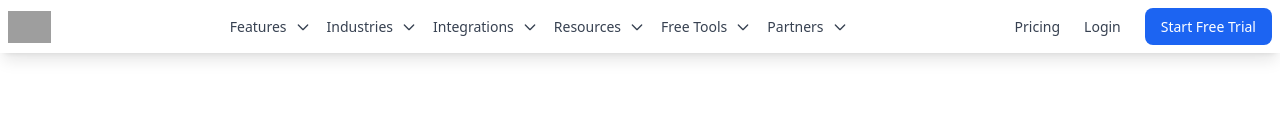
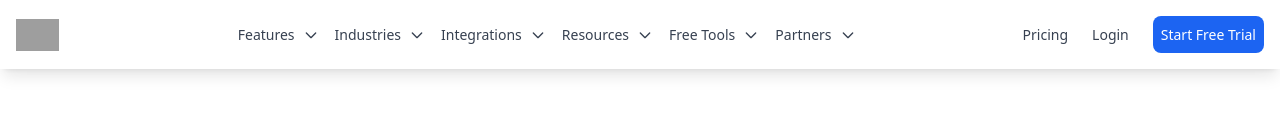
Before and after one commit to Swati-jain123/gallabox, a React (Create React App) app: page / in a window 1280 px wide. Shown: the top 130 px of the page. Built offline with nearby package versions, Linux system fonts and the light colour scheme; grey boxes are pictures that could not be loaded.

Commit message:
Update Header.js

```diff
--- a/src/components/Header.js
+++ b/src/components/Header.js
@@ -251,7 +251,7 @@ const ResponsiveHeader = () => {
   return (
     <nav className="bg-white shadow-lg border-gray-200 dark:bg-gray-900 dark:border-gray-700 fixed z-50 w-full">
       {/* Container for navigation content */}
-      <div className="mx-auto flex justify-between p-2 lg:flex-row 2xl:mx-[150px]">
+      <div className="mx-auto flex justify-between p-4 lg:flex-row 2xl:mx-[150px]">
         {/* Gallabox Logo  Left side*/}
         <a href="#" className="flex items-center mb-4 lg:mb-0">
           <img
@@ -410,21 +410,21 @@ const ResponsiveHeader = () => {
 
           <a
             href="#"
-            className="text-gray-700 hover:underline dark:text-white text-[14px] 2xl:text-[19px] font-medium"
+            className="text-gray-700 hover:underline dark:text-white text-[14px] 2xl:text-[16px] font-medium"
           >
             Pricing
           </a>
           {/* Contact Link */}
           <a
             href="#"
-            className="text-gray-700 dark:text-white text-[14px] 2xl:text-[19px] font-medium"
+            className="text-gray-700 dark:text-white text-[14px] 2xl:text-[16px] font-medium"
           >
             Login
           </a>
           {/* Call to Action Button */}
           <a
             href="#"
-            className="px-4 py-2 text-white bg-blue-600 rounded-lg hover:bg-blue-700 focus:ring-2 focus:ring-blue-400 focus:ring-opacity-75 text-[14px] 2xl:text-[19px] font-medium"
+            className="px-2 py-2 text-white bg-blue-600 rounded-lg hover:bg-blue-700 focus:ring-2 focus:ring-blue-400 focus:ring-opacity-75 text-[14px] 2xl:text-[16px] font-medium"
           >
             Start Free Trial
           </a>
```
